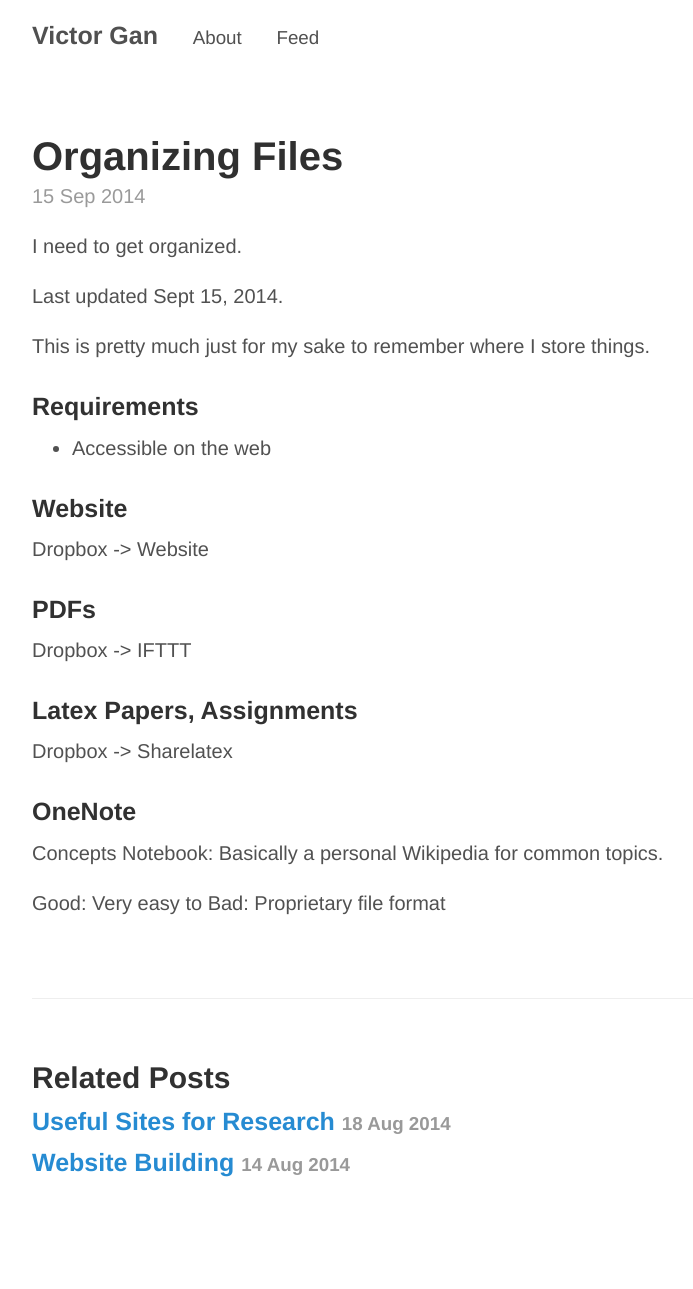
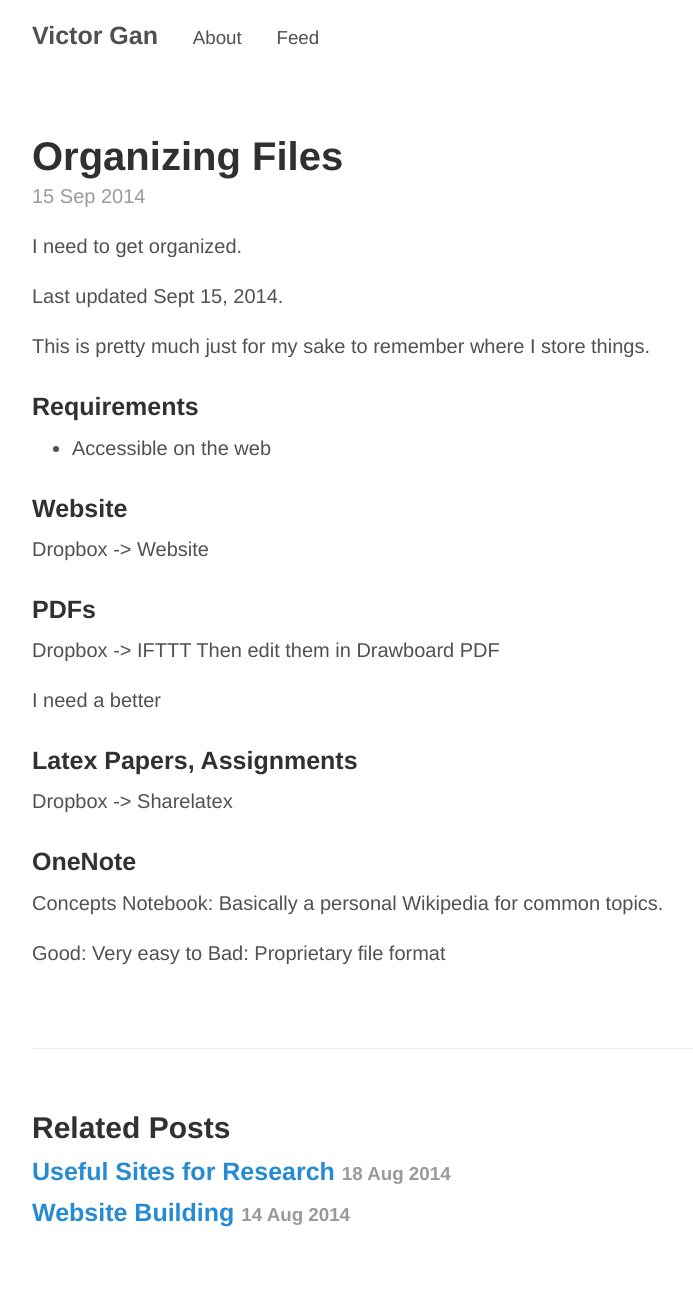
Before and after one commit to victorgan/victorgan.github.io, a Jekyll site: the page built from _posts/2014-09-15-organizing-files.md, in a window 1280 px wide. Shown: the whole page, without its empty margins (248-941 px from the left). Built offline with Jekyll 4.4.1, drawn with Linux system fonts in a browser that asks for light colours; comment, search, counter and statistics services are not loaded; before the commit the page ends 1239 px from its top, so only the background shows below that.

Commit message:
articles

```diff
--- a/_posts/2014-09-15-organizing-files.md
+++ b/_posts/2014-09-15-organizing-files.md
@@ -22,6 +22,9 @@ Dropbox -> Website
 
 ### PDFs
 Dropbox -> IFTTT
+Then edit them in Drawboard PDF
+
+I need a better
 
 ### Latex Papers, Assignments
 Dropbox -> Sharelatex
```
